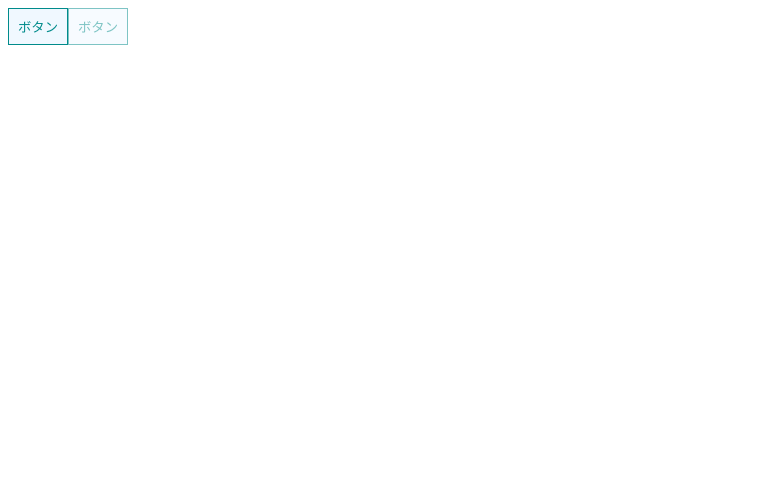
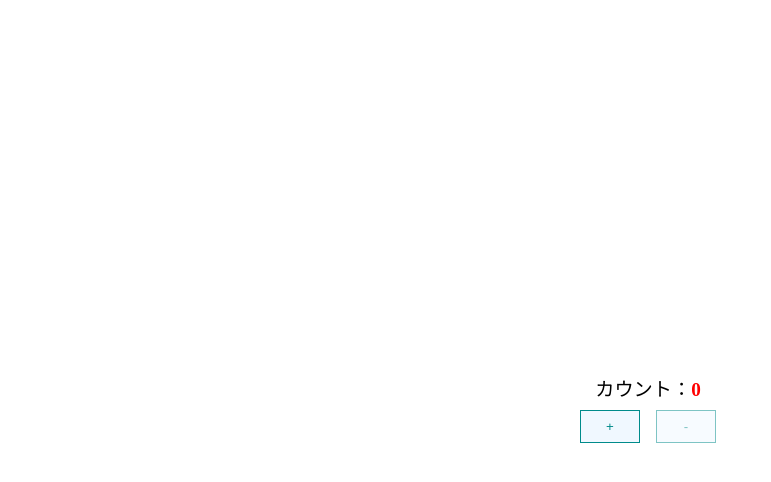
Before and after one commit to illionillion/react-component-test-tutorial, a React (Create React App) app: page / in a window 1280 px wide. Shown: the top 482 px of the page, without its empty margins (0-771 px from the left). Built offline with nearby package versions, Linux system fonts and the light colour scheme.

Commit message:
add: カウンター追加

```diff
--- a/src/App.tsx
+++ b/src/App.tsx
@@ -1,10 +1,10 @@
-import { SimpleButton } from "./components/SimpleButton";
+import { SimpleCounter } from "./components/SimpleCounter";
 
 function App() {
+
   return (
     <div className="App">
-      <SimpleButton onClick={() => console.log('clicked!!')} >ボタン</SimpleButton>
-      <SimpleButton isDisabled onClick={() => console.log('clicked!!')} >ボタン</SimpleButton>
+      <SimpleCounter />
     </div>
   );
 }
--- /dev/null
+++ b/src/components/SimpleCounter/index.css
@@ -0,0 +1,23 @@
+.simple-counter {
+    width: 100vw;
+    height: 100svh;
+    display: flex;
+    justify-content: center;
+    align-items: center;
+    flex-direction: column;
+    gap: 0.5rem;
+}
+
+.simple-counter__buttons {
+    display: flex;
+    gap: 1rem;
+}
+
+.simple-counter__count-view {
+    font-size: larger;
+}
+
+.simple-counter__count-view span {
+    color: red;
+    font-weight: bolder;
+}
--- /dev/null
+++ b/src/components/SimpleCounter/index.tsx
@@ -0,0 +1,15 @@
+import { FC } from "react"
+import { useCounter } from "../../hooks/useCounter"
+import { SimpleButton } from "../SimpleButton"
+import './index.css'
+
+export const SimpleCounter:FC = () => {
+    const {count, addCount, minusCount} = useCounter(0)
+    return <div className="simple-counter">
+        <div className="simple-counter__count-view">カウント：<span>{count}</span></div>
+        <div className="simple-counter__buttons">
+            <SimpleButton onClick={addCount}>+</SimpleButton>
+            <SimpleButton onClick={minusCount} isDisabled={count <= 0}>-</SimpleButton>
+        </div>
+    </div>
+}
--- /dev/null
+++ b/src/hooks/useCounter.ts
@@ -0,0 +1,11 @@
+import { useCallback, useState } from "react";
+
+export const useCounter = (n: number) => {
+  const [count, setCount] = useState<number>(n);
+
+  const addCount = useCallback(() => setCount((v) => v + 1), []);
+
+  const minusCount = useCallback(() => setCount((v) => v - 1), []);
+
+  return { count, addCount, minusCount };
+};
```
